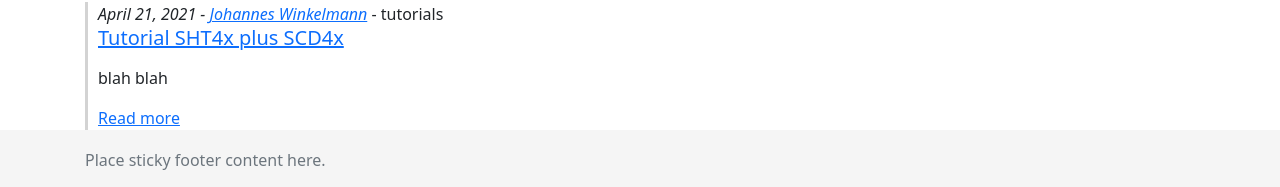
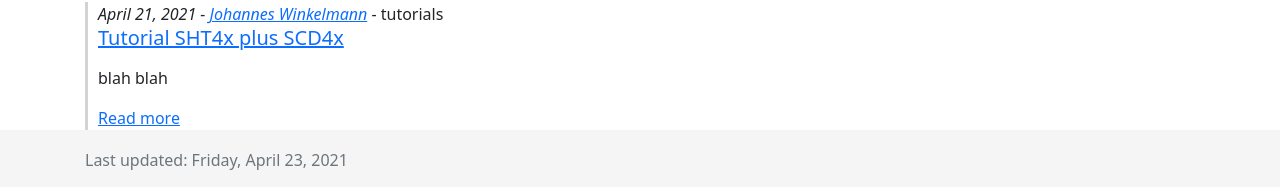
Before and after one commit to winkj/tutorials, a Jekyll site: the page built from index.html, in a window 1280 px wide. Shown: the part 844-1031 px from the top of the page. Built offline with Jekyll 4.4.1, drawn with Linux system fonts in a browser that asks for light colours; nearby versions of some CDN libraries.

Commit message:
Include last modified date in footer

```diff
--- a/_includes/footer.html
+++ b/_includes/footer.html
@@ -1,5 +1,5 @@
 <footer class="footer">
     <div class="container">
-      <span class="text-muted">Place sticky footer content here.</span>
+      <span class="text-muted">Last updated: {{ site.time | date: "%A, %B %d, %Y" }}</span>
     </div>
 </footer>
```
